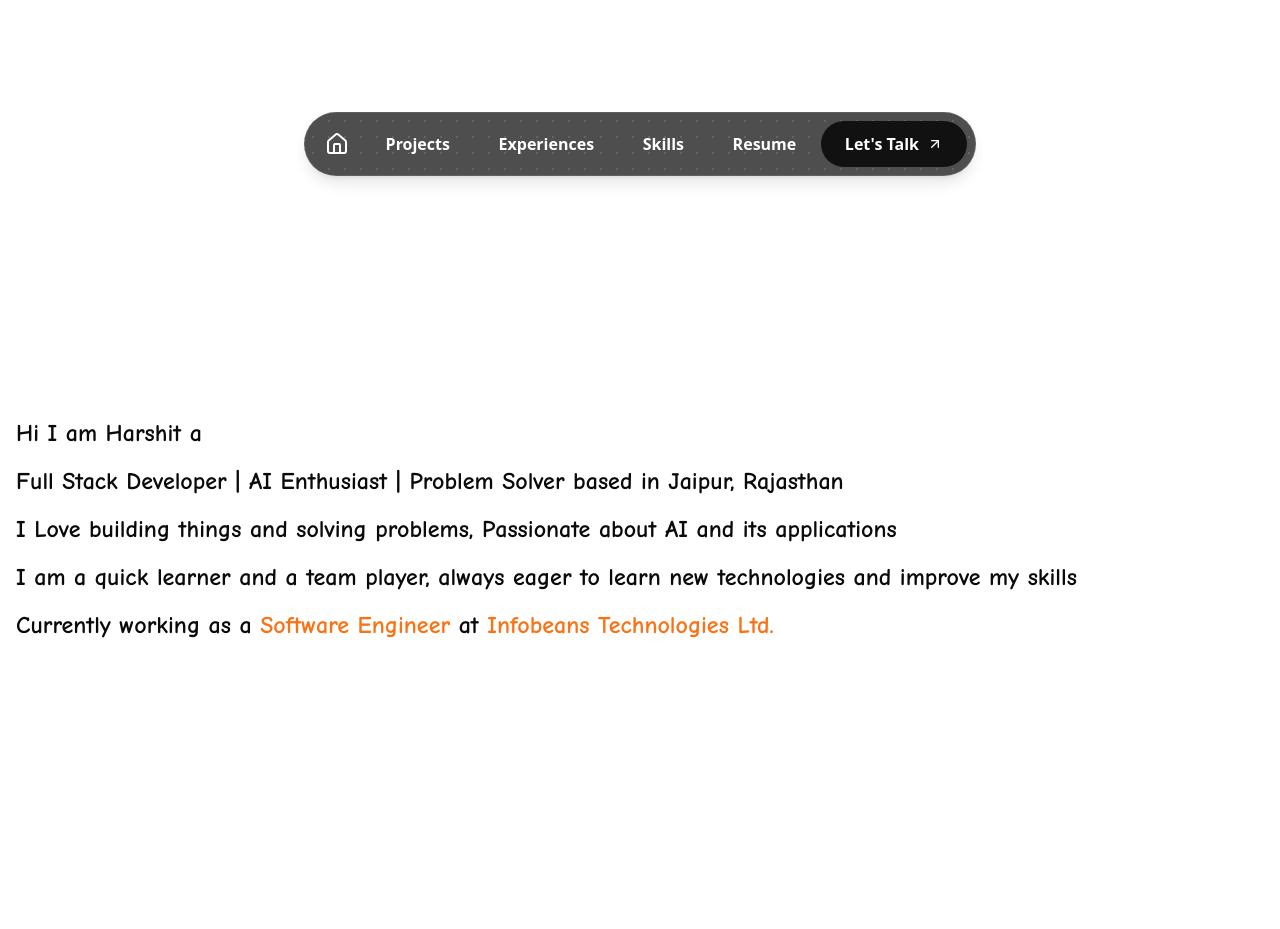
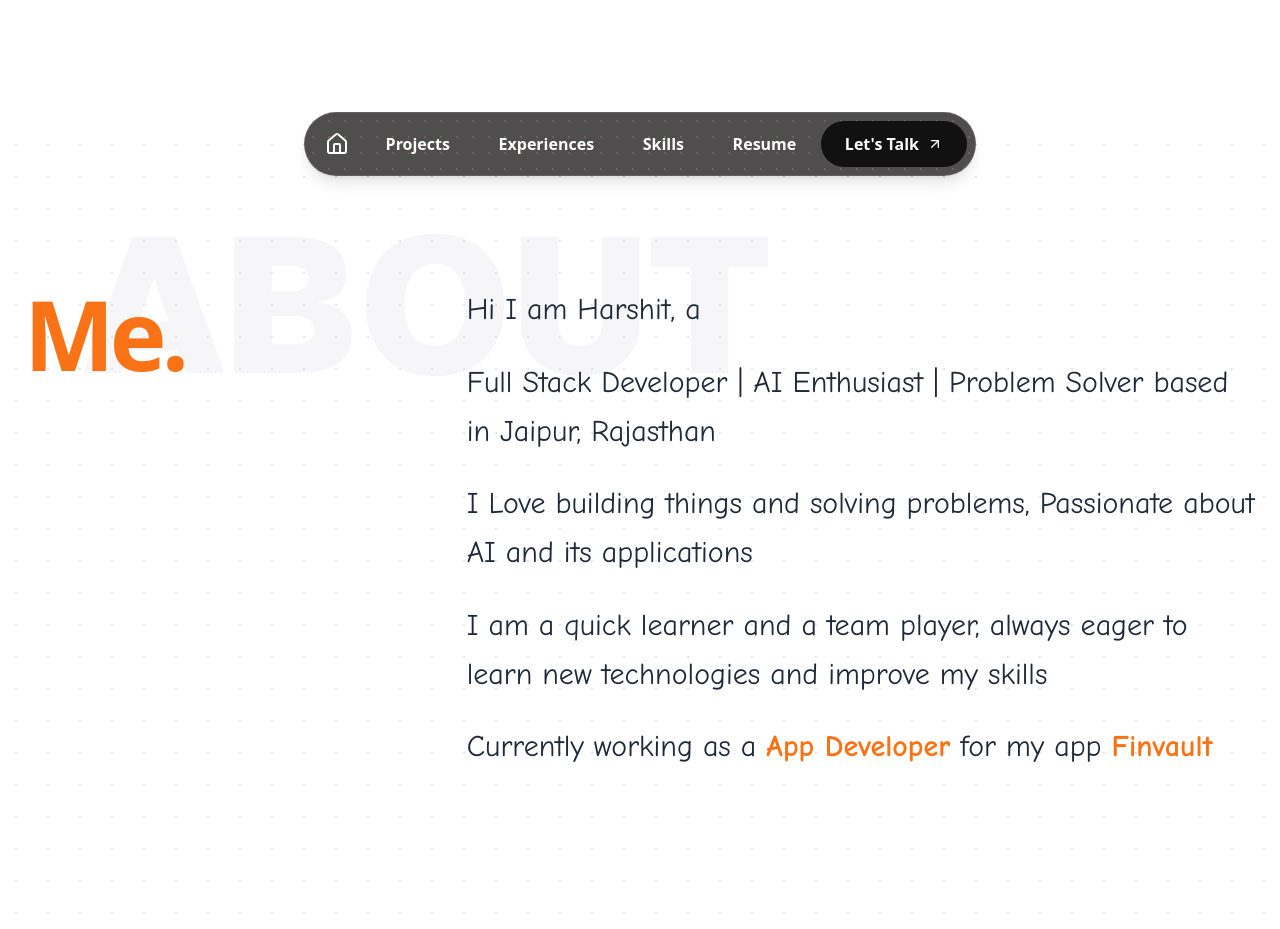
Before and after one commit to i-harshit-sharma/portfoliov2, a Next.js app: page / in a window 1280 px wide. Shown: the part 600-1529 px from the top of the page. Built offline with nearby package versions, Linux system fonts and the light colour scheme.

Commit message:
feat: add About section component with animated personal details and background styling.

```diff
--- a/components/About.tsx
+++ b/components/About.tsx
@@ -1,77 +1,116 @@
 "use client"
 import Image from "next/image";
-import { motion } from "motion/react";
+import { motion, LayoutGroup } from "motion/react";
 import { useRef } from "react";
-import { LayoutGroup } from "motion/react";
 
 const About = () => {
     const containerRef = useRef<HTMLDivElement>(null)
     return (
+        <div ref={containerRef} className="w-full min-h-screen flex items-center justify-center bg-white relative overflow-hidden dark:bg-black">
+            {/* Background Pattern */}
+            <div className="absolute inset-0 z-0 opacity-30"
+                style={{
+                    backgroundImage: "radial-gradient(#a3a3a3 1px, transparent 1px)",
+                    backgroundSize: "32px 32px"
+                }}
+            />
+
+            {/* Large Watermark */}
+            <div className="absolute top-20 left-10 md:left-20 pointer-events-none select-none z-0">
+                <span className="text-[15vw] font-black text-gray-200/70 dark:text-gray-900 leading-none opacity-50 font-sans">
+                    ABOUT
+                </span>
+            </div>
+
             <motion.div
-            ref={containerRef}
-            className="w-full h-screen flex flex-col justify-center"
+                className="max-w-7xl w-full mx-auto px-6 relative z-10 flex flex-col md:flex-row gap-12 items-start"
                 initial="hidden"
                 whileInView="visible"
-            viewport={{ once: true, amount: 0.3 }}
+                viewport={{ once: true, amount: 0.2 }}
                 variants={{
-                hidden: { opacity: 0 },
+                    hidden: {},
                     visible: {
-                    opacity: 1,
                         transition: {
-                        staggerChildren: 0.15,
-                        delayChildren: 0.2
+                            staggerChildren: 0.1
                         }
                     }
                 }}
             >
-            <div className="max-w-7xl w-full mx-auto px-4">
-                <motion.p
-                    className="text-2xl font-comic-neue font-bold mb-4"
+                {/* Left Side - Image/Decoration could go here, for now keeping it text focused */}
+                <div className="md:w-1/3">
+                    <motion.div
+                        className="overflow-hidden"
+                        variants={{ hidden: {}, visible: {} }}
+                    >
+                        <motion.h2
+                            className="text-6xl md:text-8xl font-black text-[#f97316] mb-4 tracking-tighter"
                             variants={{
-                        hidden: { y: 20, opacity: 0 },
-                        visible: { y: 0, opacity: 1, transition: { type: "spring", stiffness: 50 } }
+                                hidden: { y: "100%" },
+                                visible: {
+                                    y: 0,
+                                    transition: { duration: 0.8, ease: [0.2, 0.65, 0.3, 0.9] }
+                                }
                             }}
                         >
-                    Hi I am Harshit a
-                </motion.p>
+                            Me.
+                        </motion.h2>
+                    </motion.div>
+                </div>
+
+                {/* Right Side - Content */}
+                <div className="md:w-2/3 flex flex-col gap-6">
+                    {[
+                        "Hi I am Harshit, a",
+                        "Full Stack Developer | AI Enthusiast | Problem Solver based in Jaipur, Rajasthan",
+                        "I Love building things and solving problems, Passionate about AI and its applications",
+                        "I am a quick learner and a team player, always eager to learn new technologies and improve my skills",
+                        <span>Currently working as a <span className="text-[#f97316] font-bold">App Developer</span> for my app <span className="text-[#f97316] font-bold">Finvault</span></span>
+                    ].map((text, index) => (
+                        <div key={index} className="overflow-hidden">
                             <motion.p
-                    className="text-2xl font-comic-neue font-bold mb-4"
+                                className="text-2xl md:text-3xl font-comic-neue font-medium leading-relaxed text-gray-800 dark:text-gray-200"
                                 variants={{
-                        hidden: { y: 20, opacity: 0 },
-                        visible: { y: 0, opacity: 1, transition: { type: "spring", stiffness: 50 } }
+                                    hidden: { y: "100%", opacity: 0 },
+                                    visible: {
+                                        y: 0,
+                                        opacity: 1,
+                                        transition: { duration: 0.8, ease: [0.2, 0.65, 0.3, 0.9] }
+                                    }
                                 }}
                             >
-                    Full Stack Developer | AI Enthusiast | Problem Solver based in Jaipur, Rajasthan
+                                {text}
                             </motion.p>
-                <motion.p
-                    className="text-2xl font-comic-neue font-bold mb-4"
+                        </div>
+                    ))}
+
+                    {/* Interactive Keywords */}
+                    {/* <div className="flex flex-wrap gap-3 pt-6 overflow-hidden">
+                        <motion.div
+                            className="flex flex-wrap gap-3"
                             variants={{
-                        hidden: { y: 20, opacity: 0 },
-                        visible: { y: 0, opacity: 1, transition: { type: "spring", stiffness: 50 } }
+                                hidden: { y: "100%", opacity: 0 },
+                                visible: {
+                                    y: 0,
+                                    opacity: 1,
+                                    transition: { duration: 0.8, ease: [0.2, 0.65, 0.3, 0.9], delay: 0.4 }
+                                }
                             }}
                         >
-                    I Love building things and solving problems, Passionate about AI and its applications
-                </motion.p>
-                <motion.p
-                    className="text-2xl font-comic-neue font-bold mb-4"
-                    variants={{
-                        hidden: { y: 20, opacity: 0 },
-                        visible: { y: 0, opacity: 1, transition: { type: "spring", stiffness: 50 } }
-                    }}
+                            {["React", "Next.js", "Node", "AI/ML", "TypeScript"].map((tag, i) => (
+                                <motion.span
+                                    key={i}
+                                    className="px-4 py-2 border border-gray-300 dark:border-gray-700 rounded-full text-sm font-semibold cursor-pointer hover:bg-[#f97316] hover:text-white hover:border-[#f97316] transition-colors duration-300"
+                                    whileHover={{ scale: 1.05 }}
+                                    whileTap={{ scale: 0.95 }}
                                 >
-                    I am a quick learner and a team player, always eager to learn new technologies and improve my skills
-                </motion.p>
-                <motion.p
-                    className="text-2xl font-comic-neue font-bold"
-                    variants={{
-                        hidden: { y: 20, opacity: 0 },
-                        visible: { y: 0, opacity: 1, transition: { type: "spring", stiffness: 50 } }
-                    }}
-                >
-                    Currently working as a <span className="text-[#f97316] font-bold">Software Engineer</span> at <span className="text-[#f97316] font-bold">Infobeans Technologies Ltd.</span>
-                </motion.p>
+                                    {tag}
+                                </motion.span>
+                            ))}
+                        </motion.div>
+                    </div> */}
                 </div>
             </motion.div>
+        </div>
     )
 }
 
```
Lines whose indentation alone changed are shown as unchanged.
